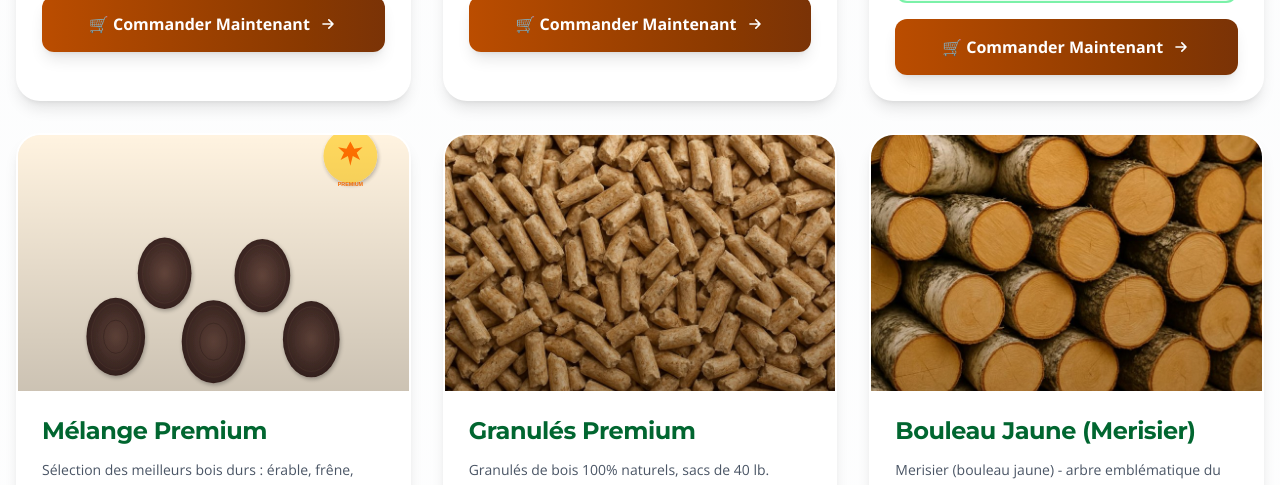
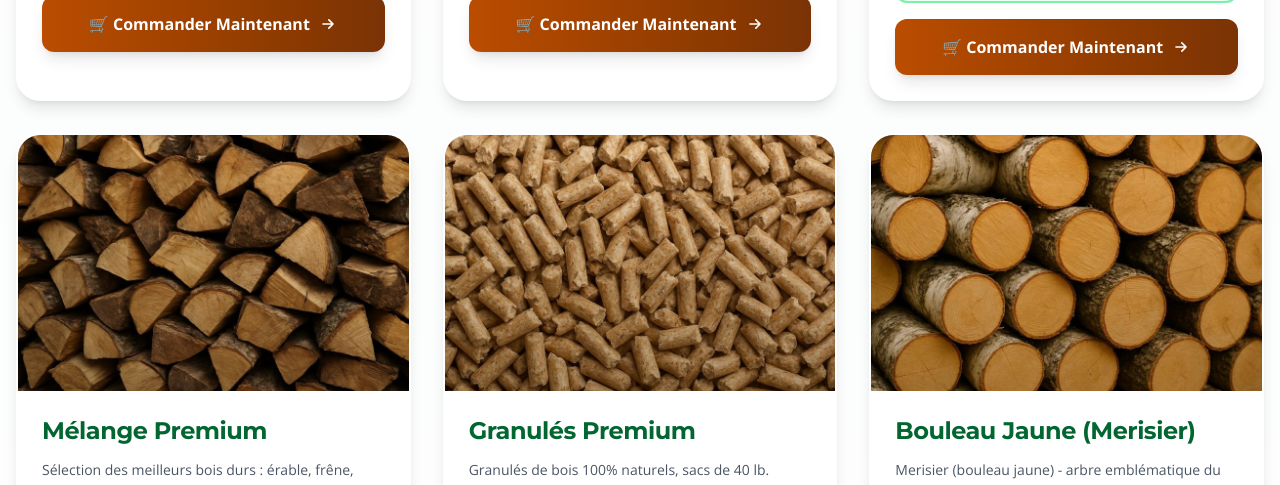
Before and after one commit to afriklabprojet/bous2, a Next.js app: page /produits in a window 1280 px wide. Shown: the part 2460-2945 px from the top of the page. Built offline with nearby package versions, Linux system fonts and the light colour scheme; no server answers.

Commit message:
feat: add real premium mix product photo
- Replace placeholder SVG with actual mixed firewood photo
- Shows variety of premium hardwoods stacked
- Optimized from 167KB to 114KB (33.3% reduction)
- Completes real product photos for all 9 products
- High quality 800x600px JPEG

```diff
--- a/app/produits/page.tsx
+++ b/app/produits/page.tsx
@@ -191,7 +191,7 @@ function ProductsContent({ language }: { language: string }) {
     },
     {
       name: language === "fr" ? "Mélange Premium" : "Premium Mix",
-      image: "/images/premium-mixed.svg",
+      image: "/images/premium-mixed.jpg",
       description:
         language === "fr"
           ? "Sélection des meilleurs bois durs : érable, frêne, merisier. Trié manuellement pour qualité maximale. Séché 24+ mois. Pour les connaisseurs exigeants."
```
Also changed, not shown: public/images/premium-mixed.jpg (added).
